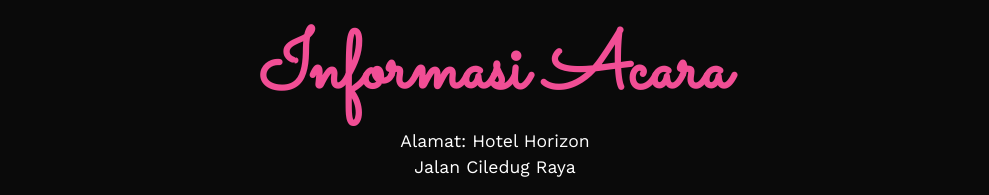
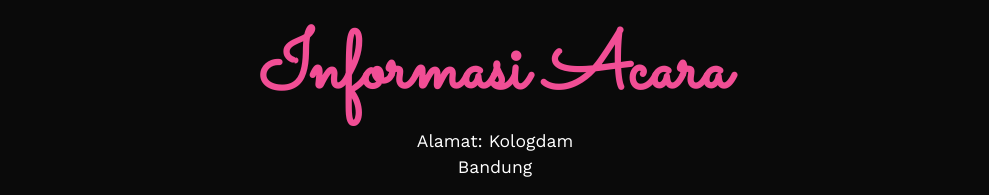
Before and after one commit to frezyyNT/undangan-pernikahan-fakhrezi, a plain HTML site: page index.html in a window 1280 px wide. Shown: the part 1780-1975 px from the top of the page, without its empty margins (145-1134 px from the left). Drawn offline with nearby package versions, Linux system fonts and the light colour scheme; some packages are replaced by stand-ins of ours; grey boxes are pictures that could not be loaded; a script that the page names is missing.

Commit message:
Add files via upload

```diff
--- a/index.html
+++ b/index.html
@@ -113,7 +113,7 @@
       <div class="row justify-content-center">
         <div class="col-md-8 col-10 text-center">
           <h2>Informasi Acara</h2>
-          <p class="alamat">Alamat: Hotel Horizon <br> Jalan Ciledug Raya</p>
+          <p class="alamat">Alamat: Kologdam <br> Bandung</p>
 
           <iframe
             src="https://www.google.com/maps/embed?pb=!1m14!1m8!1m3!1d15843.359732941108!2d107.616864!3d-6.9097349!3m2!1i1024!2i768!4f13.1!3m3!1m2!1s0x2e68e635c9284fc1%3A0x268bddf9bd0971c0!2sKologdam!5e0!3m2!1sen!2ssg!4v1693486483694!5m2!1sen!2ssg"
```
